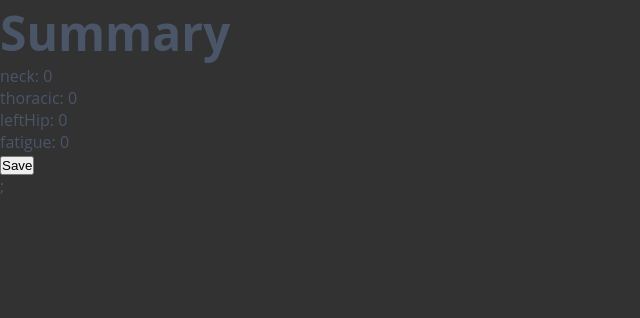
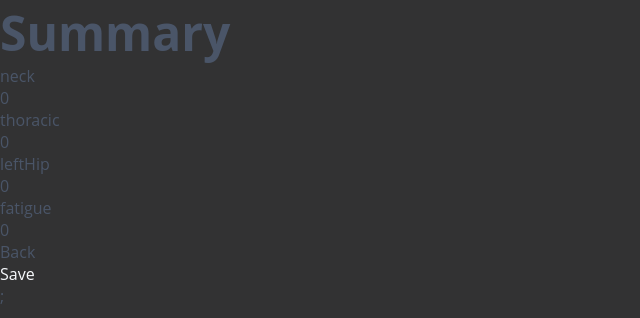
Before and after one commit to stevgouws/logger, a Next.js app: page /save in a window 1280 px wide. Shown: the top 318 px of the page, without its empty margins (0-640 px from the left). Built offline with nearby package versions, Linux system fonts and the light colour scheme.

Commit message:
Save page styling & messages

```diff
--- a/components/NextButton.js
+++ b/components/NextButton.js
@@ -2,14 +2,14 @@ import PropTypes from "prop-types";
 import styles from "./NextButton.styl";
 import Link from "next/link";
 import { useRouter } from "next/router";
-const NextButton = ({ nextUrl = "", onClick }) => {
+const NextButton = ({ nextUrl = "", onClick, primaryText }) => {
   const router = useRouter();
 
   return (
     <div className={styles.nextButton}>
       <div onClick={() => router.back()}>Back</div>
       <Link href={nextUrl}>
-        <a onClick={onClick}>Next</a>
+        <a onClick={onClick}>{primaryText}</a>
       </Link>
     </div>
   );
@@ -18,6 +18,11 @@ const NextButton = ({ nextUrl = "", onClick }) => {
 NextButton.propTypes = {
   nextUrl: PropTypes.string,
   onClick: PropTypes.func.isRequired,
+  primaryText: PropTypes.string,
+};
+
+NextButton.defaultProps = {
+  primaryText: "Next",
 };
 
 export default NextButton;
--- a/components/NextButton.styl
+++ b/components/NextButton.styl
@@ -8,6 +8,7 @@
   justify-content center
   align-items center
   font-size $4xl
+  margin-top auto
 
   > *
     height 100%
--- a/pages/save.js
+++ b/pages/save.js
@@ -1,8 +1,37 @@
+import PropTypes from "prop-types";
 import { useContext, useState } from "react";
 import Layout from "../components/Layout";
 import { store } from "../store";
 import { useRouter } from "next/router";
 import { todayString } from "../utils";
+import NextButton from "../components/NextButton";
+import styles from "./save.styl";
+
+const DataGrid = ({ state }) => (
+  <div>
+    {Object.entries(state).map(([key, value]) => {
+      return (
+        <div className={styles.data} key={key}>
+          <div className={styles.key}>{key}</div>
+          <div className={styles.value}>{value}</div>
+        </div>
+      );
+    })}
+  </div>
+);
+
+DataGrid.propTypes = {
+  state: PropTypes.object.isRequired,
+};
+
+const Message = ({ text }) => {
+  if (!text) return null;
+  return <div className={styles.message}>{text}</div>;
+};
+
+Message.propTypes = {
+  text: PropTypes.string,
+};
 
 const Save = () => {
   const { dispatch, state } = useContext(store);
@@ -17,7 +46,7 @@ const Save = () => {
 
   async function save() {
     reset();
-    setBusy("Loading...");
+    setBusy("Saving...");
     if (await alreadyHasDataForDate()) {
       setError("You've already logged data for today");
       return;
@@ -48,21 +77,12 @@ const Save = () => {
 
   return (
     <Layout>
-      <div>
-        <h1>Summary</h1>
-        <div>
-          {Object.entries(state).map(([key, value]) => {
-            return (
-              <div key={key}>
-                {key}: {value}
-              </div>
-            );
-          })}
-        </div>
+      <h1>Summary</h1>
+      <div className={styles.mid}>
+        <Message text={error || busy} />
+        {!busy && !error && <DataGrid state={state}></DataGrid>}
       </div>
-      <button onClick={save}>Save</button>
-      {error || busy}
-      {/* <NextButton nextUrl={nextUrl} onClick={updateState} /> */}
+      <NextButton onClick={save} primaryText="Save" />
     </Layout>
   );
 };
--- /dev/null
+++ b/pages/save.styl
@@ -0,0 +1,19 @@
+@import '../styles/variables.styl'
+
+.mid
+  flex 1
+  display flex
+  align-items center
+  justify-content center
+  margin $space-8
+
+  .message
+    font-size $3xl
+
+  .data
+    display grid
+    grid-template-columns repeat(2, 1fr)
+    font-size $3xl
+
+    .value
+      justify-self end
```
